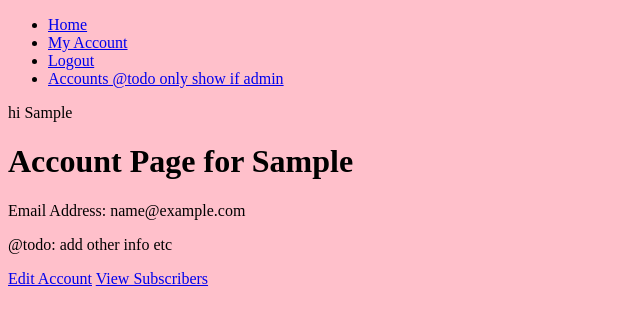
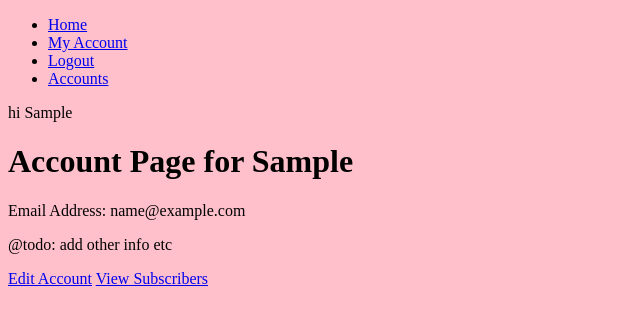
Before and after one commit to njs91/Dolphin, a Django app: page /accounts/1/ in a window 1280 px wide. Shown: the top 325 px of the page, without its empty margins (0-640 px from the left). Run offline with Django 3.2, Linux system fonts and the light colour scheme; the visitor is signed in with stand-in values (Sample User, id 1); data comes from the database, SQL or seed files in the repository.

Commit message:
only show accounts link to admin group

```diff
--- a/app/accounts/templates/accounts/navbar.html
+++ b/app/accounts/templates/accounts/navbar.html
@@ -12,9 +12,11 @@
         <a href="{% url 'login' %}">Login</a>
         {% endif %}
     </li>
+    {% if request.user.is_staff %}
     <li>
-        <a href="/accounts">Accounts @todo only show if admin</a>
+        <a href="/accounts">Accounts</a>
     </li>
+    {% endif %}
 </ul>
 {% if user.is_authenticated %}
 <span>hi {{request.user}}</span>
```
